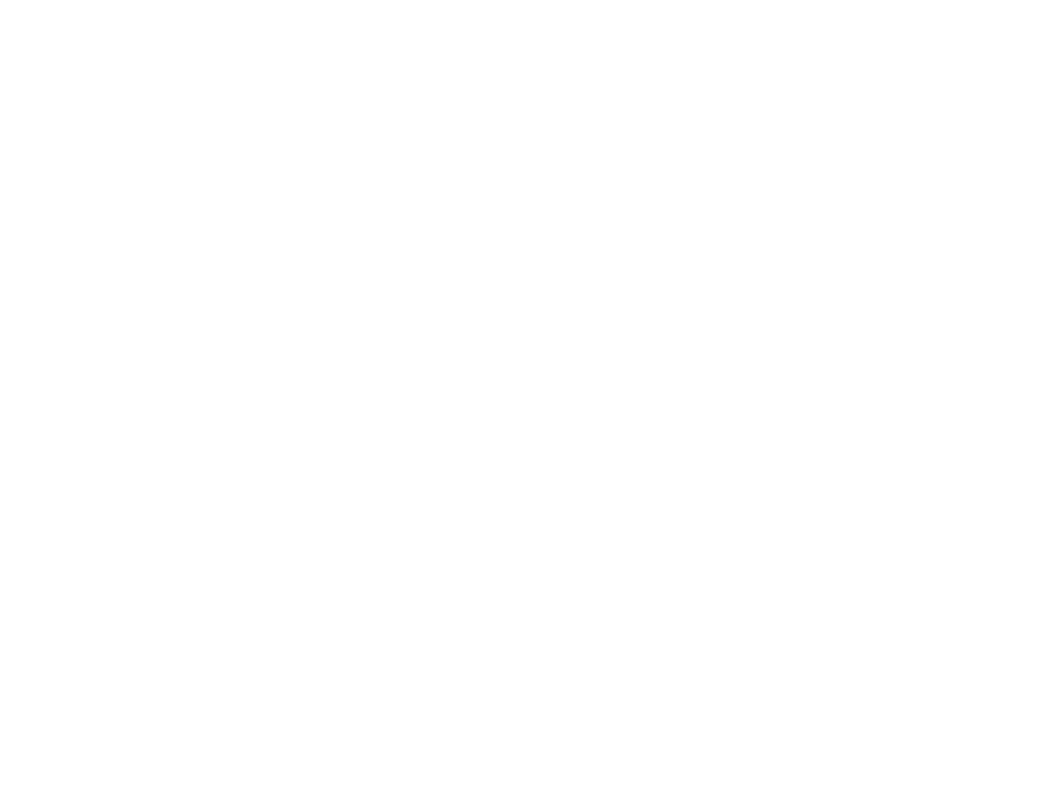
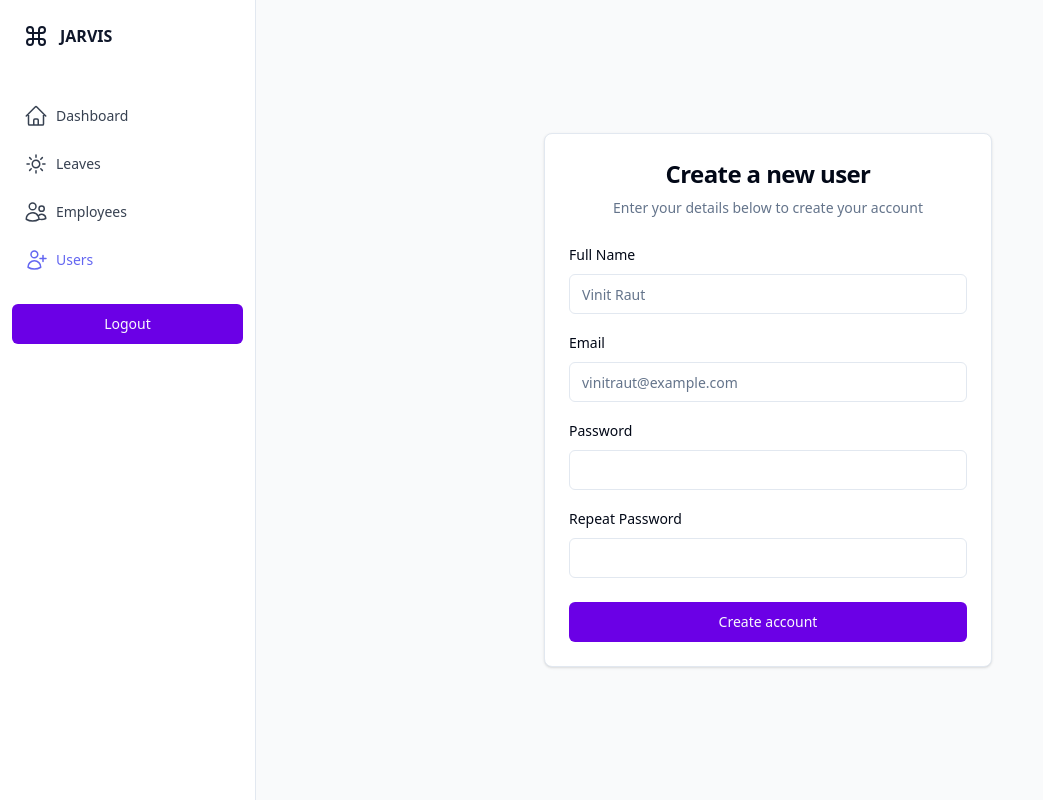
Before and after one commit to vin18/Jarvis, a React (Vite) app: page /users in a window 1280 px wide. Before the commit this address had no page. Shown: the whole page, without its empty margins (0-1043 px from the left). Built offline with nearby package versions, Linux system fonts and the light colour scheme.

Commit message:
Add: UI for signing up users

```diff
--- a/src/App.jsx
+++ b/src/App.jsx
@@ -10,6 +10,7 @@
 import Leaves from './pages/Leaves';
 import Login from './pages/Login';
 import ProtectedPage from './pages/ProtectedPage';
+import Users from './pages/Users';
 
 const queryClient = new QueryClient();
 
@@ -29,6 +30,7 @@
             <Route path="/dashboard" element={<Dashboard />} />
             <Route path="/leaves" element={<Leaves />} />
             <Route path="/employees" element={<Employees />} />
+            <Route path="/users" element={<Users />} />
           </Route>
           <Route path="/login" element={<Login />} />
         </Routes>
--- a/src/components/AppLayout.jsx
+++ b/src/components/AppLayout.jsx
@@ -13,12 +13,13 @@
     { name: 'Dashboard', href: '/dashboard', icon: HomeIcon },
     { name: 'Leaves', href: '/leaves', icon: SunIcon },
     { name: 'Employees', href: '/employees', icon: UsersIcon },
+    { name: 'Users', href: '/users', icon: UserPlusIcon },
   ];
 
   return (
-    <div>
+    <div className="flex">
       <Sidebar navigation={navigation} />
-      <main className="h-full w-full">
+      <main className="bg-gray-50 h-full w-full">
         <Outlet />
       </main>
     </div>
--- a/src/components/ui/sidebar.jsx
+++ b/src/components/ui/sidebar.jsx
@@ -10,10 +10,10 @@
   const { isLoading, logout } = useLogout();
 
   return (
-    <div className="h-screen w-screen bg-white dark:bg-slate-900">
+    <div className="bg-white dark:bg-slate-900">
       <aside
         id="sidebar"
-        className="fixed left-0 top-0 z-40 h-screen w-64 transition-transform"
+        className="left-0 top-0 z-40 h-screen w-64 transition-transform"
         aria-label="Sidebar"
       >
         <div className="flex h-full flex-col overflow-y-auto border-r border-slate-200 bg-white px-3 py-4 dark:border-slate-700 dark:bg-slate-900">
--- a/src/pages/ProtectedPage.jsx
+++ b/src/pages/ProtectedPage.jsx
@@ -3,6 +3,9 @@
 import { useUser } from '../features/authentication/useUser';
 
 export default function ProtectedPage({ children }) {
+  // TODO: Remove
+  return children;
+
   const navigate = useNavigate();
   const { isLoading, user, isAuthenticated } = useUser();
 
--- /dev/null
+++ b/src/pages/Users.jsx
@@ -0,0 +1,164 @@
+import React from 'react';
+import { cn } from '../lib/utils';
+import * as z from 'zod';
+import { zodResolver } from '@hookform/resolvers/zod';
+import { useForm } from 'react-hook-form';
+import { Box, Image, KeyRound, Loader2 } from 'lucide-react';
+
+import {
+  Card,
+  CardContent,
+  CardDescription,
+  CardFooter,
+  CardHeader,
+  CardTitle,
+} from '../components/ui/card';
+import {
+  Form,
+  FormControl,
+  FormDescription,
+  FormField,
+  FormItem,
+  FormLabel,
+  FormMessage,
+} from '../components/ui/form';
+import { Button } from '../components/ui/button';
+import { Input } from '../components/ui/input';
+import { Label } from '../components/ui/label';
+import Logo from '../../public/vite.svg';
+import { useLogin } from '../features/authentication/useLogin';
+
+const formSchema = z.object({
+  fullName: z
+    .string()
+    .nonempty('Fullname is required'),
+  email: z
+    .string()
+    .nonempty('Email is required')
+    .email('This is not a valid email'),
+  password: z
+    .string()
+    .nonempty('Password is required')
+    .min(8, { message: 'Password should be atleast 8 characters' }),
+});
+
+export default function Users() {
+  const { isLoading, login } = useLogin();
+
+  const form = useForm({
+    resolver: zodResolver(formSchema),
+    defaultValues: {
+      fullName: '',
+      email: '',
+      password: '',
+    },
+  });
+
+  const onSubmit = (values) => {
+    login(values);
+  };
+
+  // TODO:
+  // 1. Add icons inside the input box
+  // 2. Add github and google authentication
+  // 3. Show or hide password
+
+  return (
+    <div className="min-h-screen flex justify-center items-center w-full">
+      <Card className="container shadow max-w-md px-0">
+        <CardHeader className="space-y-1 text-center">
+          <CardTitle className="text-2xl mb-1 flex justify-center items-center">
+            Create a new user
+          </CardTitle>
+          <CardDescription>
+            Enter your details below to create your account
+          </CardDescription>
+        </CardHeader>
+        <Form {...form}>
+          <form onSubmit={form.handleSubmit(onSubmit)}>
+            <CardContent className="grid gap-4">
+              <FormField
+                control={form.control}
+                name="fullName"
+                render={({ field }) => (
+                  <FormItem>
+                    <FormLabel className="text-normal">Full Name</FormLabel>
+                    <FormControl>
+                      <Input
+                        id="fullName"
+                        type="text"
+                        name="fullName"
+                        placeholder="Vinit Raut"
+                        {...field}
+                      />
+                    </FormControl>
+                    <FormMessage />
+                  </FormItem>
+                )}
+              />
+
+              <FormField
+                control={form.control}
+                name="email"
+                render={({ field }) => (
+                  <FormItem>
+                    <FormLabel className="text-normal">Email</FormLabel>
+                    <FormControl>
+                      <Input
+                        id="email"
+                        type="email"
+                        placeholder="vinitraut@example.com"
+                        {...field}
+                      />
+                    </FormControl>
+                    <FormMessage />
+                  </FormItem>
+                )}
+              />
+
+              <FormField
+                control={form.control}
+                name="password"
+                render={({ field }) => (
+                  <FormItem>
+                    <FormLabel className="text-normal">Password</FormLabel>
+                    <FormControl>
+                      <Input id="password" type="password" {...field} />
+                    </FormControl>
+                    <FormMessage />
+                  </FormItem>
+                )}
+              />
+
+              <FormField
+                control={form.control}
+                name="passwordConfirm"
+                render={({ field }) => (
+                  <FormItem>
+                    <FormLabel className="text-normal">
+                      Repeat Password
+                    </FormLabel>
+                    <FormControl>
+                      <Input id="passwordConfirm" type="password" {...field} />
+                    </FormControl>
+                    <FormMessage />
+                  </FormItem>
+                )}
+              />
+            </CardContent>
+            <CardFooter className="flex flex-col space-y-3">
+              <Button
+                disabled={isLoading}
+                type="submit"
+                className={`w-full ${isLoading && 'opacity-60'}`}
+              >
+                {isLoading && <Loader2 className="mr-2 h-4 w-4 animate-spin" />}
+                {isLoading ? 'Please wait...' : 'Create account'}
+              </Button>
+            </CardFooter>
+          </form>
+        </Form>
+      </Card>
+    </div>
+  );
+}
```
